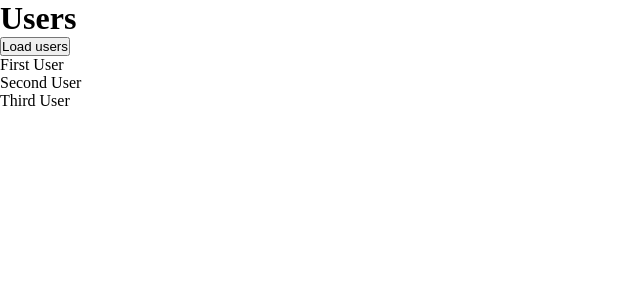
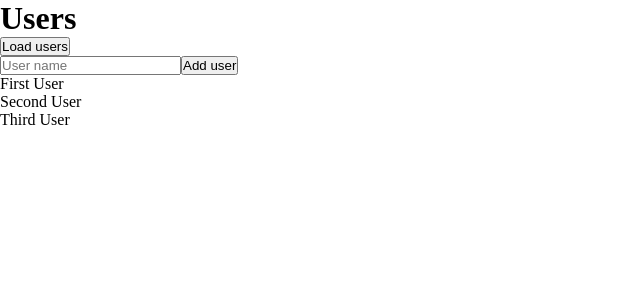
Before and after one commit to aantoschuk/practice, a Next.js app: page /user in a window 1280 px wide. Both pictures are taken after a click on the button "Load users". Shown: the top 300 px of the page, without its empty margins (0-640 px from the left). Built offline with nearby package versions, Linux system fonts and the light colour scheme.

Commit message:
post request

```diff
--- a/src/pages/api/user/index.ts
+++ b/src/pages/api/user/index.ts
@@ -5,8 +5,15 @@ type Data = {
   name: string
 }
 
-const handler = (request: NextApiRequest, respone: NextApiResponse<Data[]>) => {
-  respone.status(200).json(USERS);
+const handler = (request: NextApiRequest, respone: NextApiResponse<Data[] | Data>) => {
+  // handling different request
+  if (request.method === 'GET') {
+    respone.status(200).json(USERS);
+  }
+  if (request.method === 'POST') {
+    const user = request.body.user;
+    respone.status(200).json(user);
+  }
 }
 
 
--- a/src/pages/user/index.tsx
+++ b/src/pages/user/index.tsx
@@ -1,7 +1,32 @@
-import { useState } from "react";
+import { ChangeEvent, useState } from "react";
+
+type TUser = {
+  name: string;
+};
 
 const UsersPage = () => {
-  const [users, setUsers] = useState<{ name: string }[]>([]);
+  const [users, setUsers] = useState<TUser[]>([]);
+  const [user, setUser] = useState<TUser>({ name: "" });
+
+  const onChange = (event: ChangeEvent<HTMLInputElement>) => {
+    setUser({ name: event.target.value });
+  };
+
+  const createUser = async () => {
+    try {
+      // POST request
+      await fetch("/api/user", {
+        method: "POST",
+        body: JSON.stringify({ user }),
+        headers: {
+          "Content-Type": "application/json",
+        },
+      });
+      setUsers((prevState) => [...prevState, user]);
+    } catch (error) {
+      console.log(error);
+    }
+  };
 
   const loadUsers = async () => {
     // request from next.js api routes
@@ -14,7 +39,19 @@ const UsersPage = () => {
     <>
       <h1>Users</h1>
       <button onClick={loadUsers}>Load users</button>
-      {users && users.map((user) => <p key={user.name}>{user.name}</p>)}
+      {users.length > 0 && (
+        <div>
+          <input
+            placeholder="User name"
+            onChange={onChange}
+            value={user?.name}
+          />
+          <button onClick={createUser}>Add user</button>
+          {users.map((user) => (
+            <p key={user.name}>{user.name}</p>
+          ))}
+        </div>
+      )}
     </>
   );
 };
```
